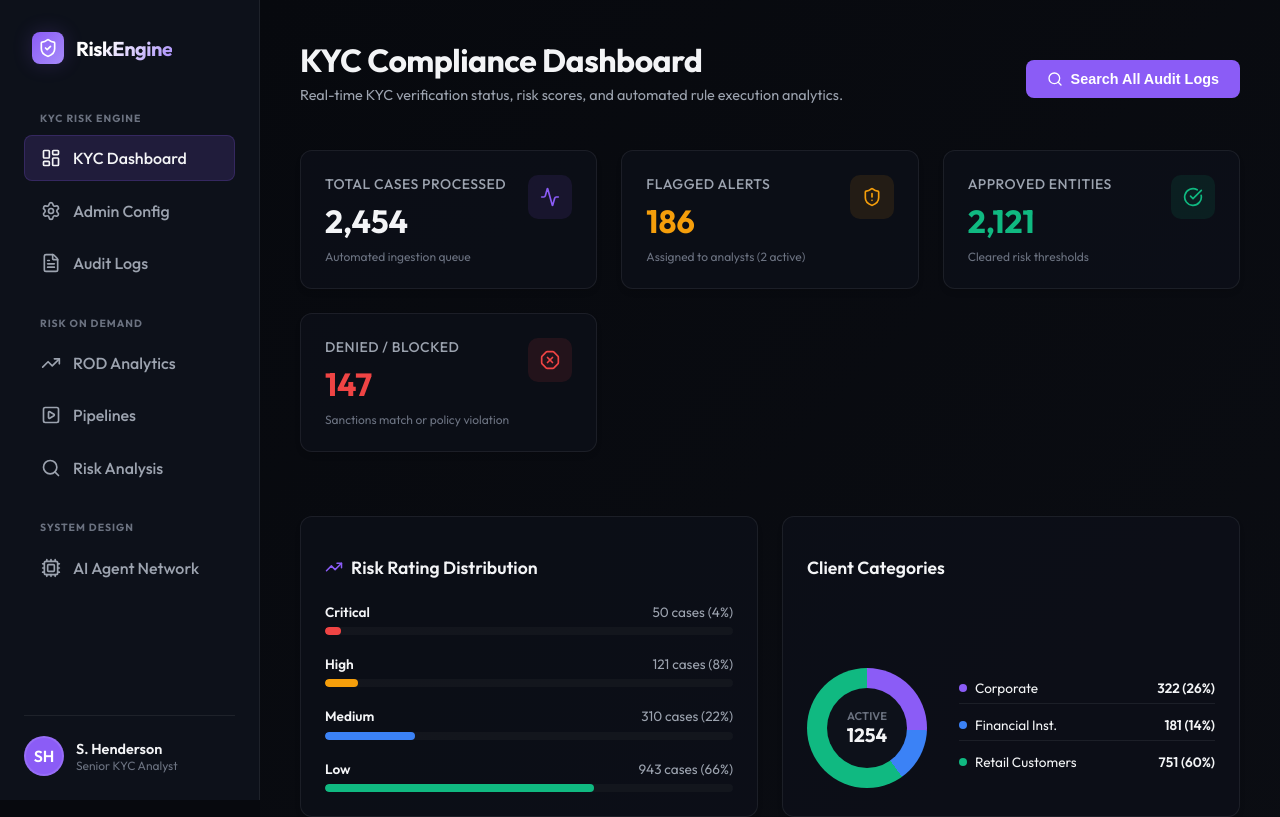
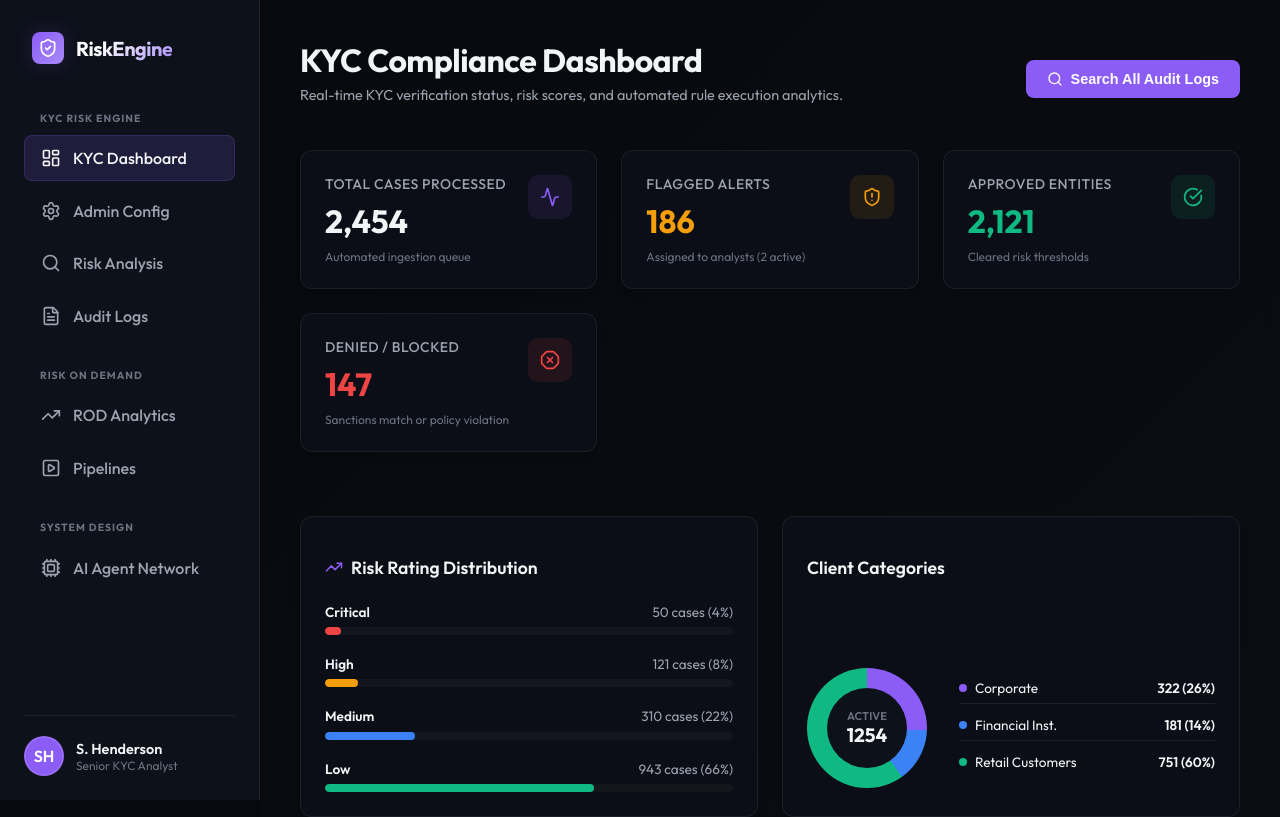
Before and after one commit to vaibhavkathil/risk-ui-poc, a React (Vite) app: page / in a window 1280 px wide. Shown: the top 817 px of the page. Built offline with nearby package versions, Linux system fonts and the light colour scheme.

Commit message:
style: move Risk Analysis under KYC Risk Engine and make Audit Logs 4th

```diff
--- a/src/App.tsx
+++ b/src/App.tsx
@@ -117,6 +117,15 @@ function AppContent() {
             </NavLink>
 
             <NavLink
+              to="/analysis"
+              className={({ isActive }) => `nav-link ${isActive ? 'active' : ''}`}
+              onClick={() => setMobileMenuOpen(false)}
+            >
+              <Search size={18} />
+              <span>Risk Analysis</span>
+            </NavLink>
+
+            <NavLink
               to="/logs"
               className={({ isActive }) => `nav-link ${isActive ? 'active' : ''}`}
               onClick={() => setMobileMenuOpen(false)}
@@ -155,15 +164,6 @@ function AppContent() {
             >
               <PlaySquare size={18} />
               <span>Pipelines</span>
-            </NavLink>
-
-            <NavLink
-              to="/analysis"
-              className={({ isActive }) => `nav-link ${isActive ? 'active' : ''}`}
-              onClick={() => setMobileMenuOpen(false)}
-            >
-              <Search size={18} />
-              <span>Risk Analysis</span>
             </NavLink>
 
             {/* System Design Section */}
```
